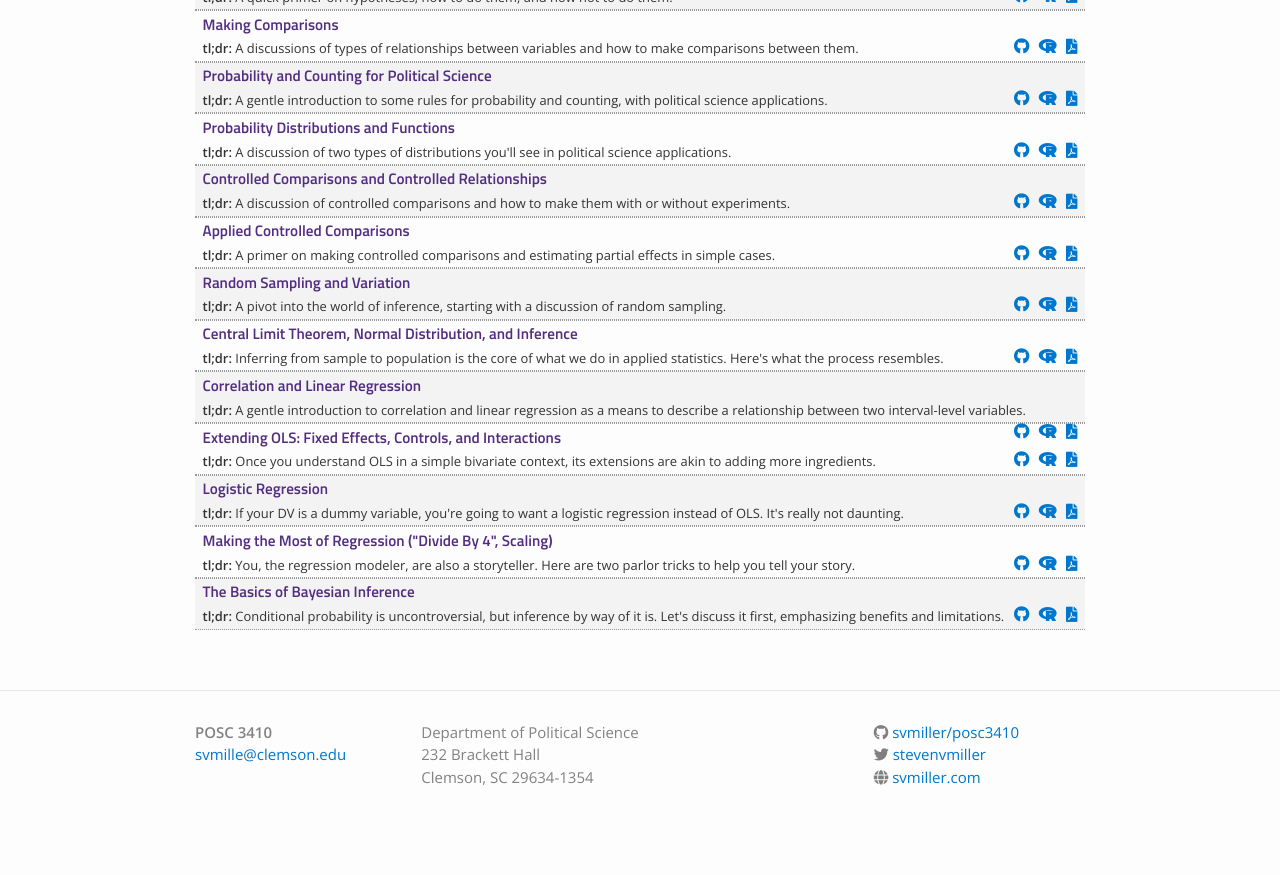
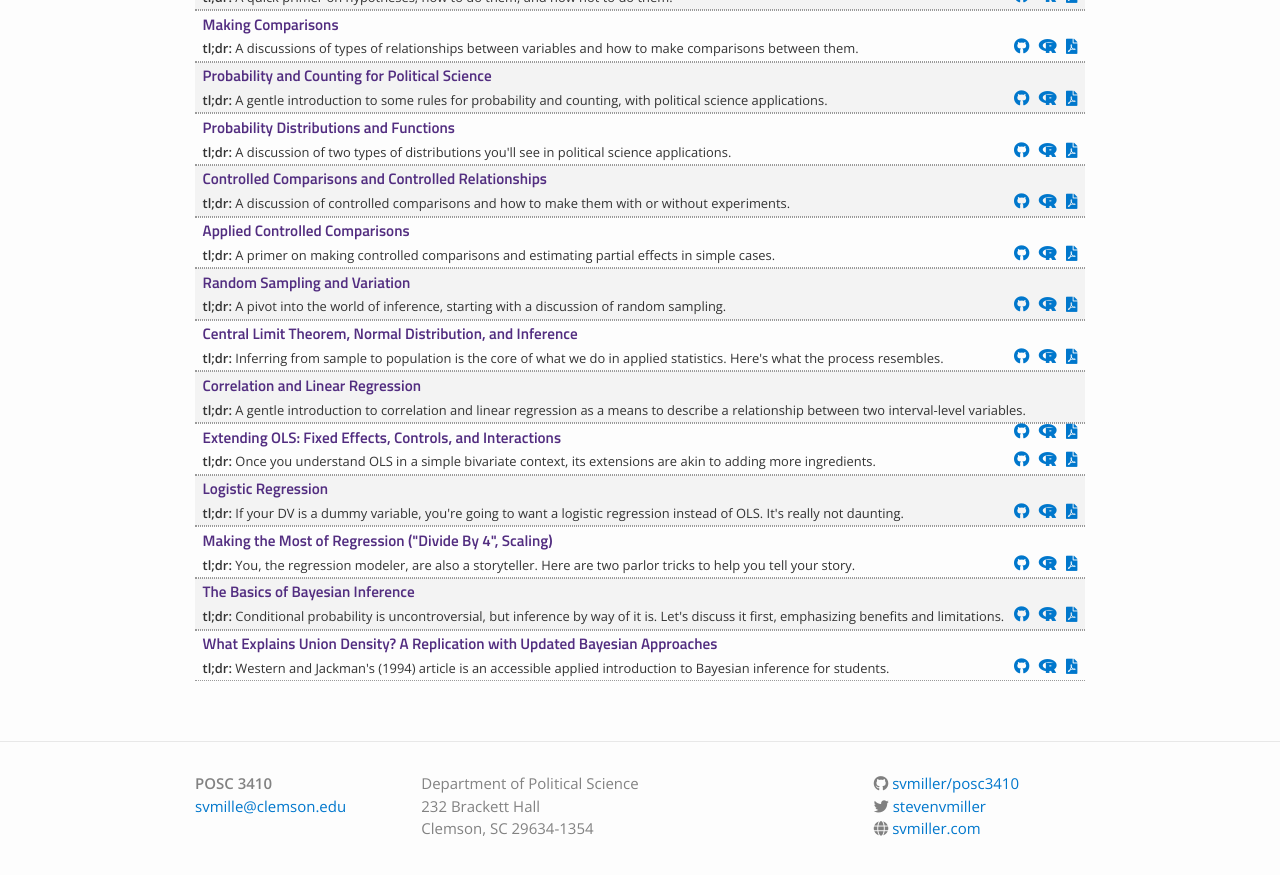
Before and after one commit to svmiller/posc3410, a Jekyll site: the page built from lectures.md, in a window 1280 px wide and 900 px high, scrolled down 744 px. Shown: the top 875 px of the window. Built offline with Jekyll 4.4.1, drawn with Linux system fonts in a browser that asks for light colours; nearby versions of some CDN libraries; before the commit the page ends 1592 px from its top, so only the background shows below that.

Commit message:
adfsfsfsfsfs

```diff
--- a/_data/lectures.yml
+++ b/_data/lectures.yml
@@ -107,3 +107,8 @@
   filename: bayesian-inference
   dirname: bayesian-inference
   tldr: "Conditional probability is uncontroversial, but inference by way of it is. Let's discuss it first, emphasizing benefits and limitations."
+
+- title: 'What Explains Union Density? A Replication with Updated Bayesian Approaches'
+  filename: westernjackman1994bicr
+  dirname: westernjackman1994bicr
+  tldr: "Western and Jackman's (1994) article is an accessible applied introduction to Bayesian inference for students."
```
